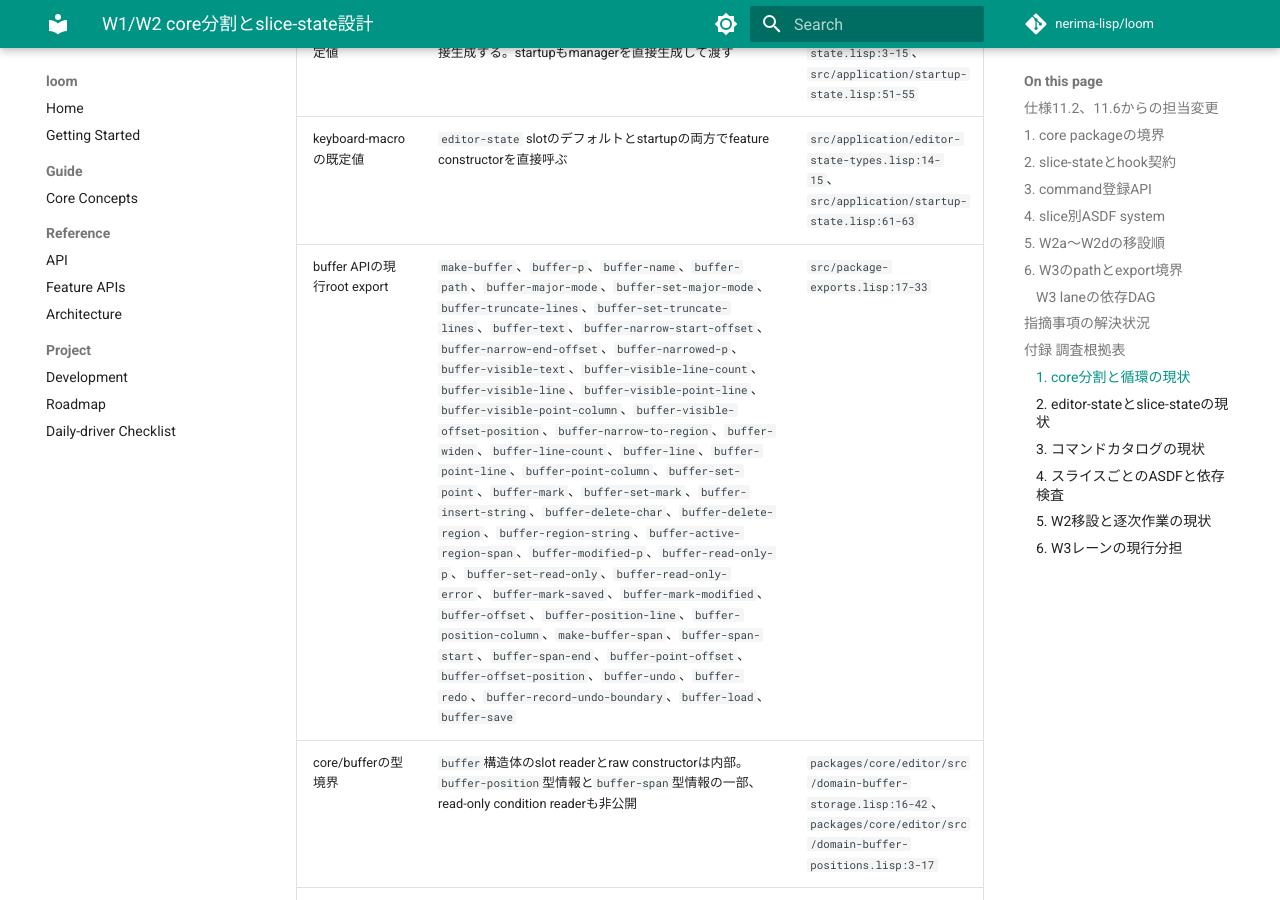
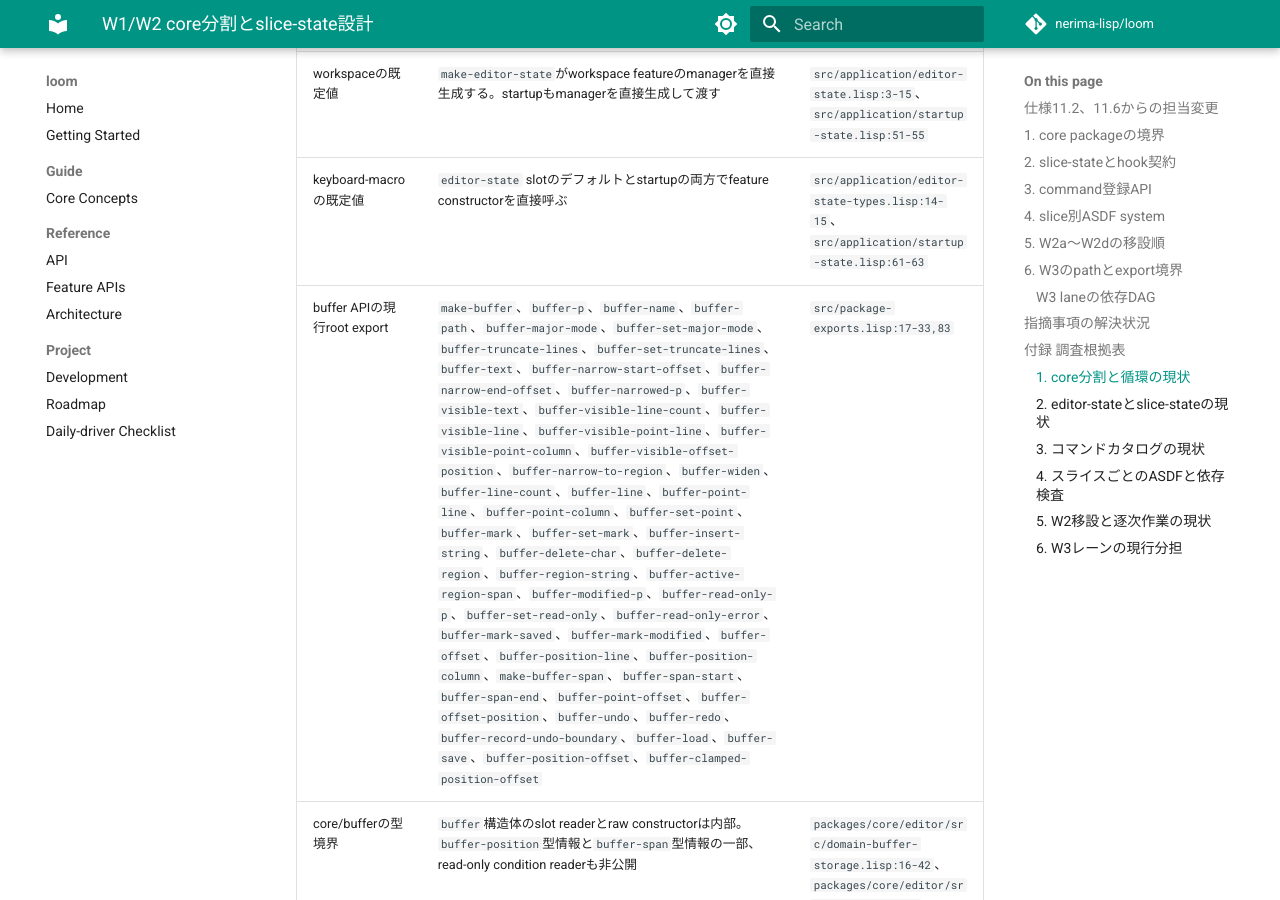
Before and after one commit to nerima-lisp/loom, an MkDocs documentation site: the page built from docs/src/notes/design-core-and-slices.md, in a window 1280 px wide and 900 px high, scrolled down 34133 px. Built offline with MkDocs 1.6.1 and Material for MkDocs 9.7.7, drawn with Linux system fonts in a browser that asks for light colours; comment, search, counter and statistics services are not loaded; some of the changed text lies outside the part shown.

Commit message:
docs(core): align slice and buffer API contracts

````diff
--- a/docs/src/notes/design-core-and-slices.md
+++ b/docs/src/notes/design-core-and-slices.md
@@ -28,7 +28,7 @@
 
 | package | 公開API |
 |---|---|
-| `loom/core/buffer` | 付録1に列挙したbuffer APIすべて。追加で`buffer`、`buffer-position`、`buffer-position-p`、`buffer-span`、`buffer-span-p`、`buffer-read-only-error-buffer`をexportする |
+| `loom/core/buffer` | 付録1に列挙したbuffer APIすべて。追加で`buffer`、`buffer-position`、`buffer-position-p`、`buffer-span`、`buffer-span-p`、`buffer-read-only-error-buffer`、`buffer-position-offset`、`buffer-clamped-position-offset`をexportする |
 | `loom/core/window-tree` | `window-tree`、`window-tree-p`、`make-window-tree`、`window-tree-windows`、`window-tree-selected-window`、`window-tree-layout`、`make-window-tree-from-layout`、`window-tree-selected-index`、`window-tree-select-index`、`window-tree-width`、`window-tree-height`、`window-split`、`window-select-next`、`window-delete`、`window-delete-other-windows`、`window-buffer`、`window-set-buffer`、`window-scroll-line`、`window-scroll-column`、`window-scroll-sub-row`、`window-x`、`window-y`、`window-width`、`window-height`、`window-tree-resize` |
 | `loom/core/command` | 付録1のkeymapとprefix argument APIに加え、`install-default-keybindings`、`command-completion-candidates`、`find-extended-command-spec`、`command-spec`、`command-spec-p`、`command-spec-id`、`command-spec-name`、`help-summary-message`、`defkeys-single-chord-p`、`defkeys-chord`、`defkeys-key-sequence`をexportする。追加で`keymap`、`keymap-p`、`keymap-state`、`keymap-state-p`、`key-event->descriptor`、`register-command-spec`、`register-key-command`、`command-specs`、`find-command-spec`、`register-buffer-keymap-provider`、`keymap-for-buffer`、`invoke-command`、`repeat-command`をexportする。callableを返す`find-extended-command`はexportしない |
 | `loom/core/minibuffer` | 付録1に列挙したminibuffer APIすべて。追加で`minibuffer`、`minibuffer-p`、`with-prompts`、`register-message-sink`をexportする |
@@ -130,7 +130,7 @@
 APIは次の形にします。
 
 ```lisp
-(register-slice-state :feature/workspace #'make-workspace-state)
+(register-slice-state :feature/workspace '%make-workspace-state)
 (editor-session-slice session :feature/workspace)
 ```
 
@@ -599,7 +599,7 @@
 | `::`参照 | private symbolは3種類、参照式は4か所。`%key-event->descriptor`はsearchとlspで各1か所、visual-line関数はlspで前後各1か所 | `packages/feature/search/src/application-commands-isearch.lisp:53`、`packages/feature/lsp/src/application-commands-lsp-support.lisp:45,50,53`、仕様`docs/src/notes/requirements-modern-editor.md:685` |
 | workspaceの既定値 | `make-editor-state`がworkspace featureのmanagerを直接生成する。startupもmanagerを直接生成して渡す | `src/application/editor-state.lisp:3-15`、`src/application/startup-state.lisp:51-55` |
 | keyboard-macroの既定値 | `editor-state` slotのデフォルトとstartupの両方でfeature constructorを直接呼ぶ | `src/application/editor-state-types.lisp:14-15`、`src/application/startup-state.lisp:61-63` |
-| buffer APIの現行root export | `make-buffer`、`buffer-p`、`buffer-name`、`buffer-path`、`buffer-major-mode`、`buffer-set-major-mode`、`buffer-truncate-lines`、`buffer-set-truncate-lines`、`buffer-text`、`buffer-narrow-start-offset`、`buffer-narrow-end-offset`、`buffer-narrowed-p`、`buffer-visible-text`、`buffer-visible-line-count`、`buffer-visible-line`、`buffer-visible-point-line`、`buffer-visible-point-column`、`buffer-visible-offset-position`、`buffer-narrow-to-region`、`buffer-widen`、`buffer-line-count`、`buffer-line`、`buffer-point-line`、`buffer-point-column`、`buffer-set-point`、`buffer-mark`、`buffer-set-mark`、`buffer-insert-string`、`buffer-delete-char`、`buffer-delete-region`、`buffer-region-string`、`buffer-active-region-span`、`buffer-modified-p`、`buffer-read-only-p`、`buffer-set-read-only`、`buffer-read-only-error`、`buffer-mark-saved`、`buffer-mark-modified`、`buffer-offset`、`buffer-position-line`、`buffer-position-column`、`make-buffer-span`、`buffer-span-start`、`buffer-span-end`、`buffer-point-offset`、`buffer-offset-position`、`buffer-undo`、`buffer-redo`、`buffer-record-undo-boundary`、`buffer-load`、`buffer-save` | `src/package-exports.lisp:17-33` |
+| buffer APIの現行root export | `make-buffer`、`buffer-p`、`buffer-name`、`buffer-path`、`buffer-major-mode`、`buffer-set-major-mode`、`buffer-truncate-lines`、`buffer-set-truncate-lines`、`buffer-text`、`buffer-narrow-start-offset`、`buffer-narrow-end-offset`、`buffer-narrowed-p`、`buffer-visible-text`、`buffer-visible-line-count`、`buffer-visible-line`、`buffer-visible-point-line`、`buffer-visible-point-column`、`buffer-visible-offset-position`、`buffer-narrow-to-region`、`buffer-widen`、`buffer-line-count`、`buffer-line`、`buffer-point-line`、`buffer-point-column`、`buffer-set-point`、`buffer-mark`、`buffer-set-mark`、`buffer-insert-string`、`buffer-delete-char`、`buffer-delete-region`、`buffer-region-string`、`buffer-active-region-span`、`buffer-modified-p`、`buffer-read-only-p`、`buffer-set-read-only`、`buffer-read-only-error`、`buffer-mark-saved`、`buffer-mark-modified`、`buffer-offset`、`buffer-position-line`、`buffer-position-column`、`make-buffer-span`、`buffer-span-start`、`buffer-span-end`、`buffer-point-offset`、`buffer-offset-position`、`buffer-undo`、`buffer-redo`、`buffer-record-undo-boundary`、`buffer-load`、`buffer-save`、`buffer-position-offset`、`buffer-clamped-position-offset` | `src/package-exports.lisp:17-33,83` |
 | core/bufferの型境界 | `buffer`構造体のslot readerとraw constructorは内部。`buffer-position`型情報と`buffer-span`型情報の一部、read-only condition readerも非公開 | `packages/core/editor/src/domain-buffer-storage.lisp:16-42`、`packages/core/editor/src/domain-buffer-positions.lisp:3-17` |
 | core/window-treeの現行export | `make-window-tree`、`window-tree-windows`、`window-tree-selected-window`、`window-tree-layout`、`make-window-tree-from-layout`、`window-tree-selected-index`、`window-tree-select-index`、`window-tree-width`、`window-tree-height`、`window-split`、`window-select-next`、`window-delete`、`window-delete-other-windows`、`window-buffer`、`window-set-buffer`、`window-scroll-line`、`window-scroll-column`、`window-scroll-sub-row`、`window-x`、`window-y`、`window-width`、`window-height`、`window-tree-resize` | `packages/feature/window/src/package.lisp:4-26` |
 | core/window-treeの型境界 | `window-leaf`、`window-split-node`、`window-tree`の構造体型とpredicateは非公開。command wrapperの一部とbuffer操作も同じfeature packageからexportされている | `packages/feature/window/src/domain-window.lisp:4-22`、`packages/feature/window/src/package.lisp:27-33` |
````
